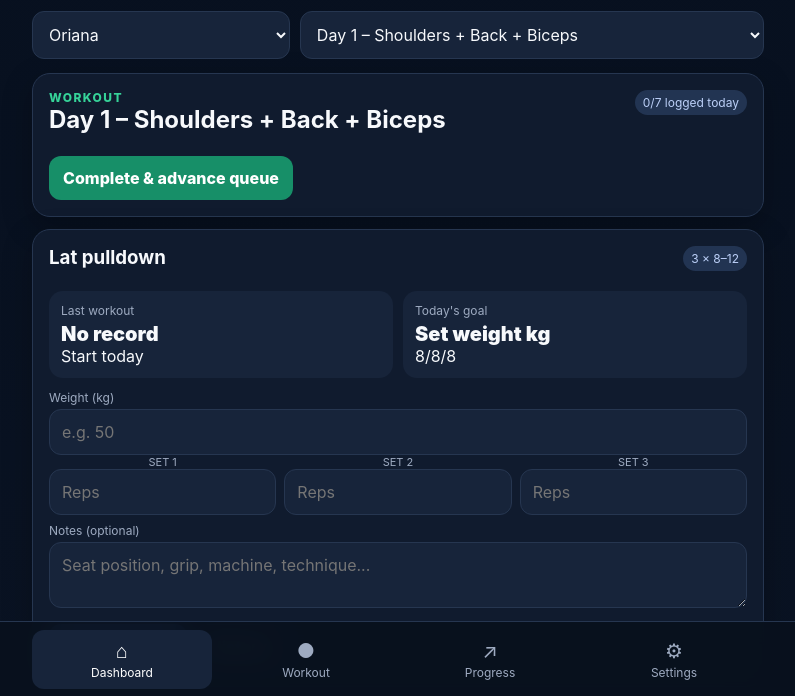
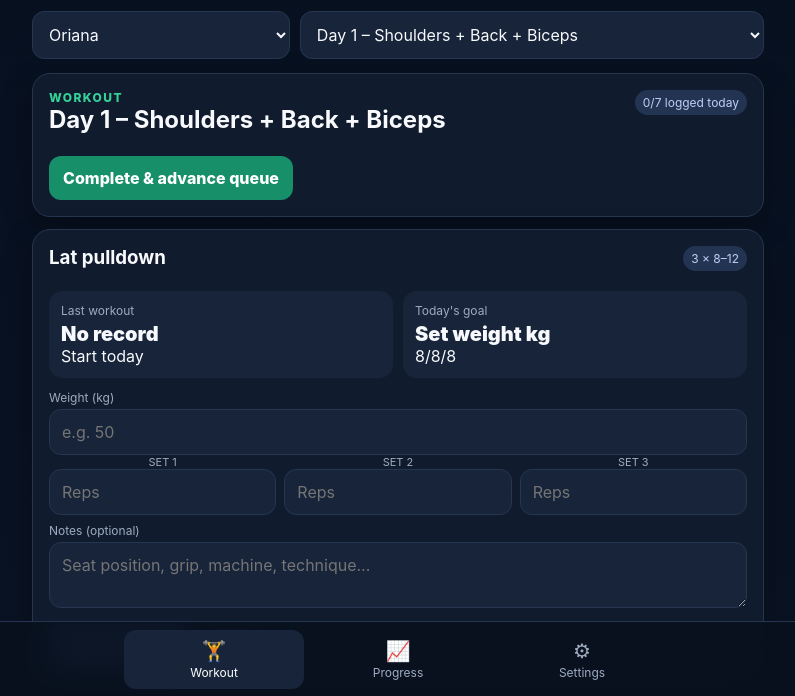
Before and after one commit to orianavm/gym-tracker, a plain HTML site: page index.html in a window 1280 px wide. Shown: the part 103-799 px from the top of the page, without its empty margins (242-1037 px from the left). Drawn offline with Linux system fonts and the light colour scheme.

Commit message:
Update index.html

```diff
--- a/index.html
+++ b/index.html
@@ -49,10 +49,22 @@
 </div>
 
 <nav class="bottom-nav">
-  <button class="navbtn active" data-view="dashboard"><span class="navicon">⌂</span>Dashboard</button>
-  <button class="navbtn" data-view="workout"><span class="navicon">●</span>Workout</button>
-  <button class="navbtn" data-view="progress"><span class="navicon">↗</span>Progress</button>
-  <button class="navbtn" data-view="settings"><span class="navicon">⚙</span>Settings</button>
+
+  <button class="navbtn active" data-view="workout">
+    <span class="navicon">🏋</span>
+    Workout
+  </button>
+
+  <button class="navbtn" data-view="progress">
+    <span class="navicon">📈</span>
+    Progress
+  </button>
+
+  <button class="navbtn" data-view="settings">
+    <span class="navicon">⚙</span>
+    Settings
+  </button>
+
 </nav>
 
 <div id="historyModal" class="modal"><div class="sheet"><div id="historyContent"></div><button class="btn secondary" onclick="closeModal('historyModal')">Close</button></div></div>
```
